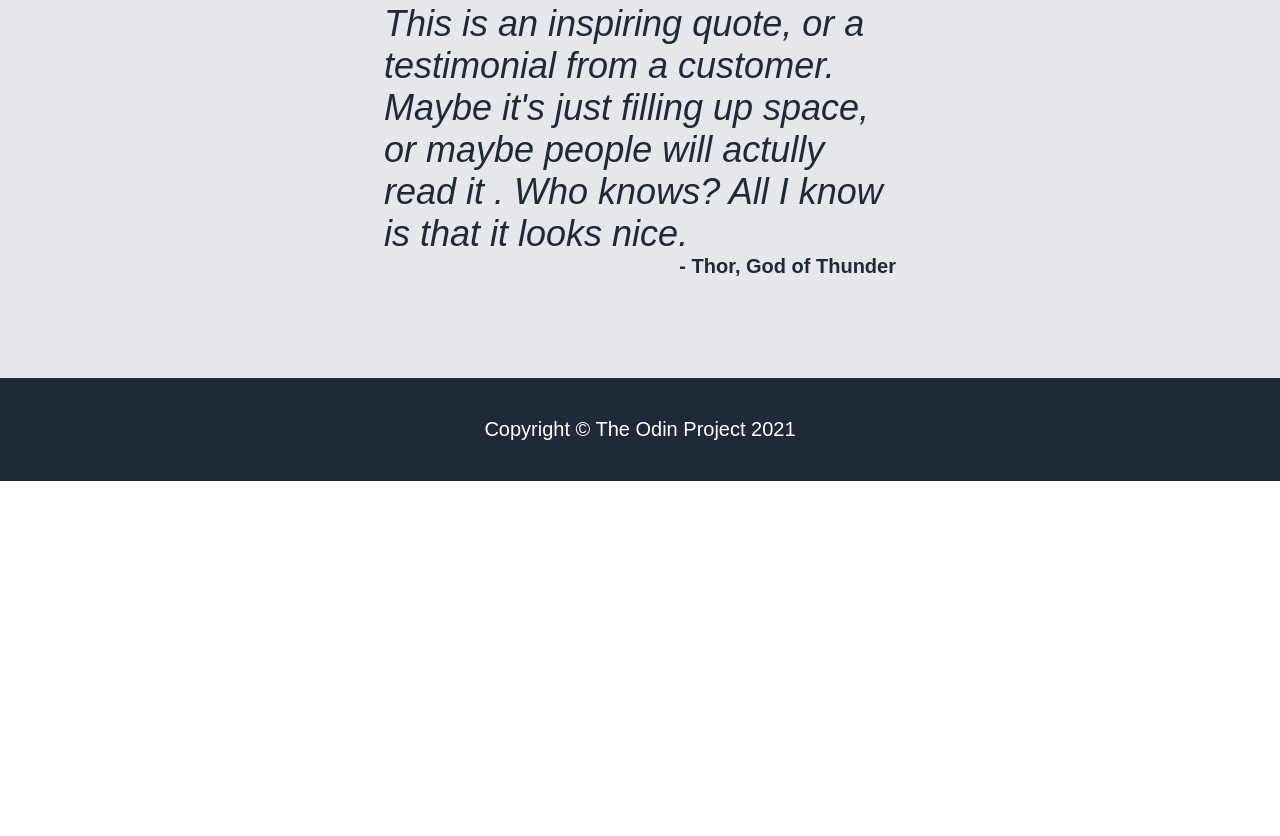
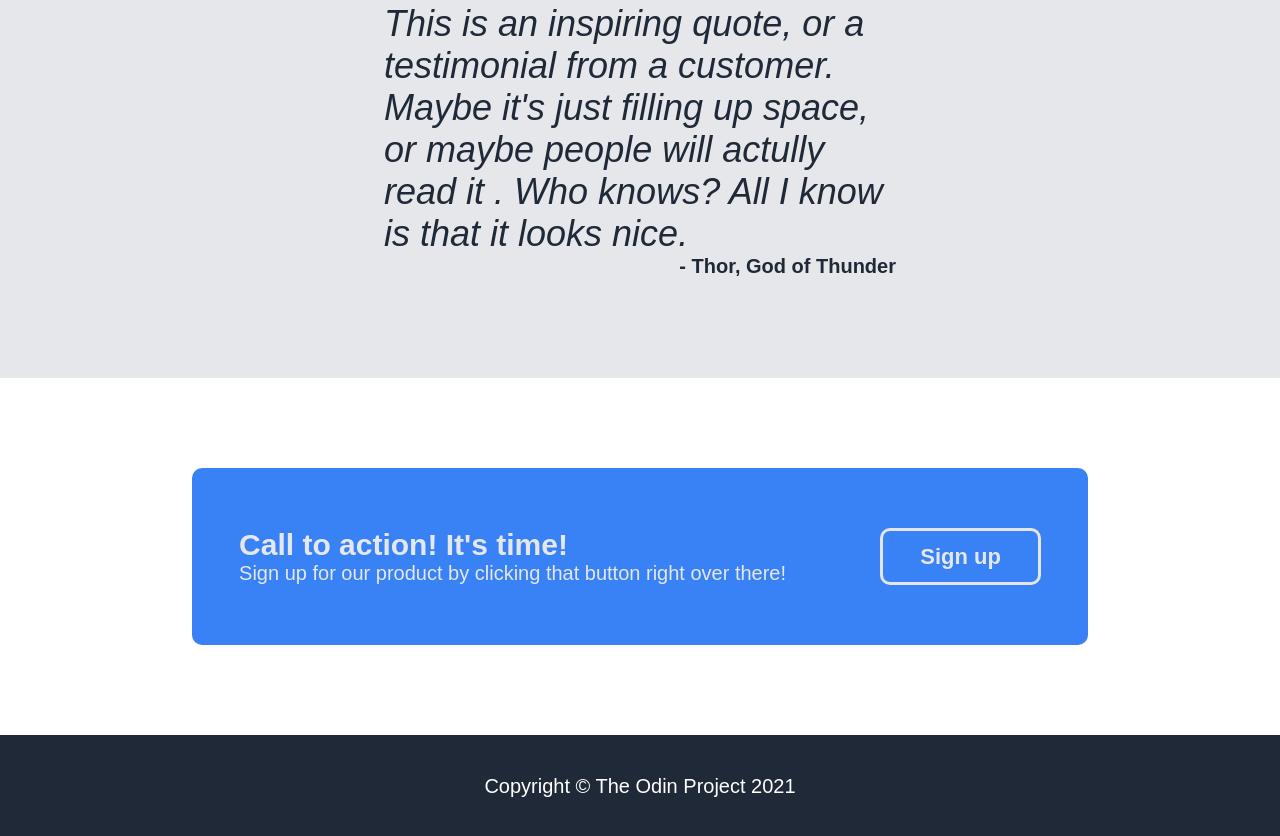
Before and after one commit to TheBlackEagle198/odin-landingPage, a plain HTML site: page index.html in a window 1280 px wide. Shown: the part 1376-2212 px from the top of the page. Before the commit the page ends 1857 px from the top, so only its background shows below. Drawn offline with Linux system fonts and the light colour scheme.

Commit message:
Add call to action section

```diff
--- a/index.html
+++ b/index.html
@@ -59,6 +59,15 @@
             <p class="autor">- Thor, God of Thunder</p>
         </div>
     </div>
+    <div class="call-to-action-section">
+        <div class="call-to-action-container flex">
+            <div class="text">
+                <p class="title">Call to action! It's time!</p>
+                <p>Sign up for our product by clicking that button right over there!</p>
+            </div>
+            <button>Sign up</button>
+        </div>
+    </div>
     <div class="footer flex">
         <p>Copyright &copy; The Odin Project 2021</p>
     </div>
--- a/style.css
+++ b/style.css
@@ -123,6 +123,32 @@
     font-weight: bold;
 }
 
+.call-to-action-container {
+    background-color: #3882f6;
+    color: #e5e7eb;
+    border-radius: 10px;
+    width: 70%;
+    margin: 90px auto;
+    padding: 60px 0;
+    justify-content: space-around;
+    font-size: 20px;
+}
+
+.call-to-action-container .title {
+    font-size: 30px;
+    font-weight: bold;
+}
+
+.call-to-action-container button {
+    color: #e5e7eb;
+    font-size: 22px;
+    font-weight: bold;
+    padding: 3px 37px;
+    background-color: transparent;
+    border: 3px solid #e5e5e5;
+    border-radius: 10px;
+}
+
 .footer {
     justify-content: center;
     align-items: center;
```
